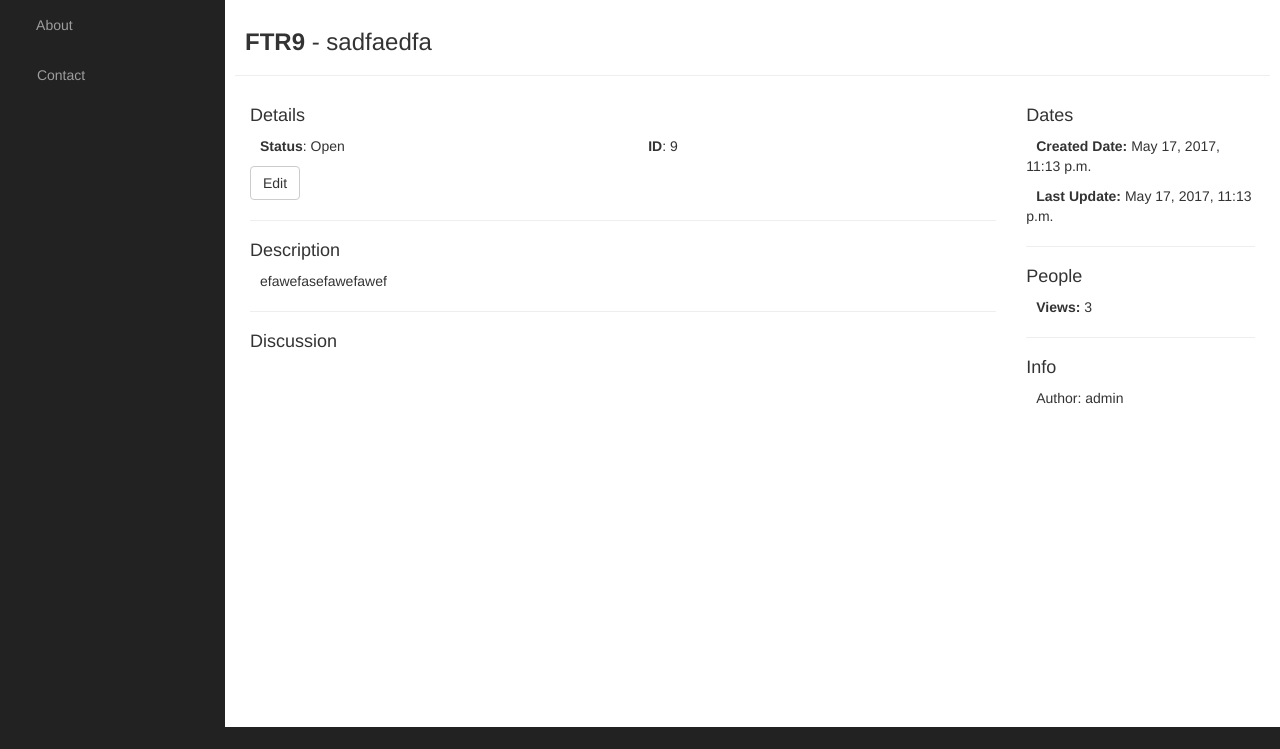
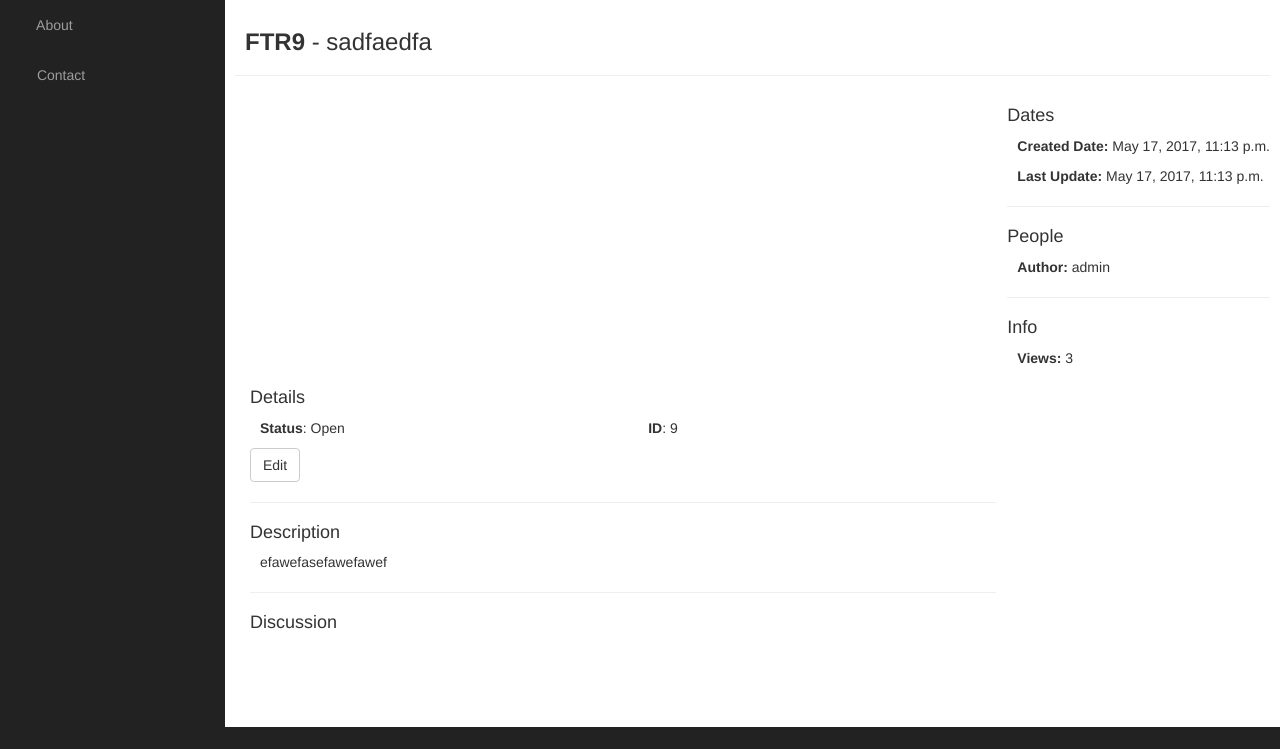
Before and after one commit to ambitious-hunter/IssueManager, a Django app: template templates/detail.html in a window 1280 px wide. Shown: the part 51-800 px from the top of the page. Run offline with Django 3.2, Linux system fonts and the light colour scheme; the template is opened without the code that fills it: values that come from a table or form of the project are taken from there, others are empty; data comes from the database, SQL or seed files in the repository; parts of the project's set-up code (start-up, migrations or seed data) failed here and were passed over; some libraries are stand-ins or nearby versions.

Commit message:
Adding Bugs and Features

```diff
--- a/templates/detail.html
+++ b/templates/detail.html
@@ -3,7 +3,7 @@
     <div class="row">
         <h3 style="text-indent: 10px;"><b>{{ bug.issue_type }}{{ bug.id }}</b> - {{ bug.title }}</h3>
         <hr>
-        <div class="col-xs-3" style="float: right;">
+        <div style="float: right; width: auto;">
             <h4>Dates</h4>
             <div style="text-indent: 10px;">
                 <p>
@@ -17,15 +17,16 @@
             <h4>People</h4>
             <div style="text-indent: 10px;">
                 <p>
-                    <b>Views:</b>
-                    {{ bug.views }}</p>
+                    <b>Author:</b>
+                    {{ bug.author }}</p>
             </div>
             <hr>
             <h4>Info</h4>
             <div style="text-indent: 10px;">
                 <p>
-                    <bold>Author:</bold>
-                    {{ bug.author }}</p>
+
+                    <b>Views:</b>
+                    {{ bug.views }}</p>
             </div>
         </div>
         <div class="col-md-10 col-md-9">
@@ -38,7 +39,7 @@
                     <div class="row" style="text-indent: 10px;">
                         <div class="col-xs-6">
                             <p><b>Status</b>: {{ bug.status }}</p>
-{#                            <p><b>Tags</b>: {{ bug.tag }}</p>#}
+                            {#                            <p><b>Tags</b>: {{ bug.tag }}</p>#}
                         </div>
                         <div class="col-xs-6">
                             <p><b>ID</b>: {{ bug.id }}</p>
```
